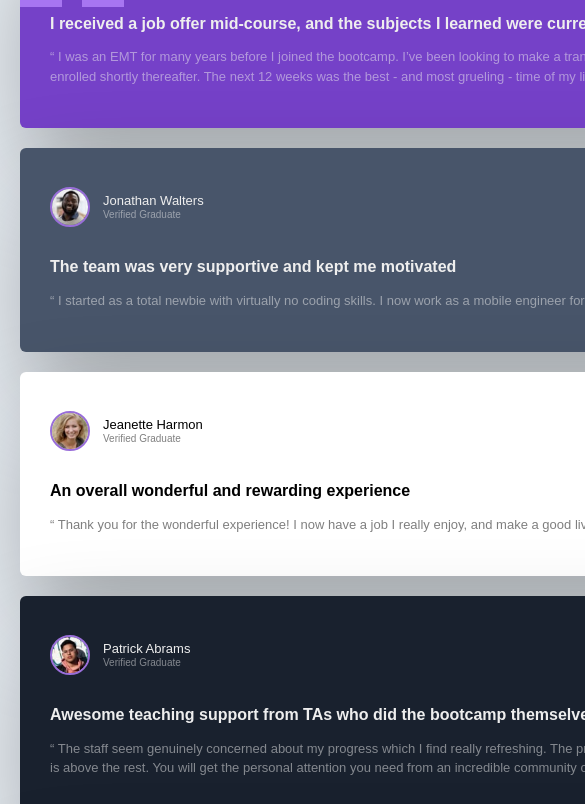
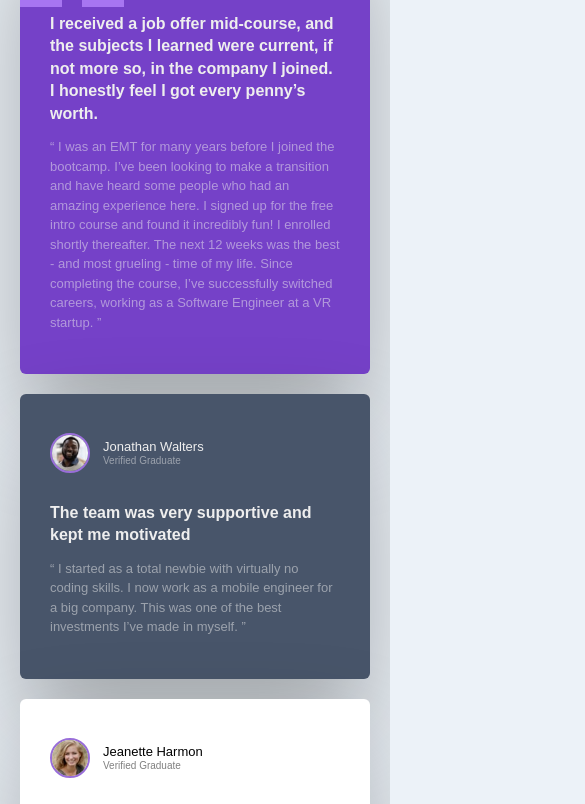
Before and after one commit to eva003n/Testimonials-grid-section, a plain HTML site: page index.html in a window 390 px wide. Shown: the part 115-919 px from the top of the page, 585 px wide, since content can reach past the window. Drawn offline with Linux system fonts and the light colour scheme.

Commit message:
add changes

```diff
--- a/design/style.css
+++ b/style.css
@@ -12,8 +12,7 @@
 }
 body {
   font-size: 13px;
-  width: 1440px;
-  /* height: 100svb; */
+
   background-color: white;
   font-family: sans-serif;
   color: #eee;
@@ -25,11 +24,13 @@ body {
   grid-template-columns: repeat(4, 1fr);
   gap: 20px;
   padding: 20px;
+  width: 1440px;
 }
 .testimonial-container .card {
   padding: 30px;
   border-radius: 6px;
   box-shadow: 0 48px 100px rgba(0, 0, 0, 0.3);
+  max-width: 100%;
 }
 
 .testimonial-container .header {
@@ -37,7 +38,7 @@ body {
   gap: 13px;
   height: 58px;
   align-items: center;
-   margin-bottom: 20px;
+  margin-bottom: 20px;
 }
 .testimonial-container .header img {
   width: 40px;
@@ -104,10 +105,9 @@ footer .attribution a {
   color: hsl(228, 45%, 44%);
 }
 
-@media (max-width: 768px) {
+@media (max-width: 970px) {
   .testimonial-container {
     grid-template-columns: 1fr;
-    width: 100%;
   }
   .card:nth-of-type(1) {
     grid-column: 1;
```
Also changed, not shown: index.html (renamed from design/index.html, +0 -1 lines), images/bg-pattern-quotation.svg (renamed from design/images/bg-pattern-quotation.svg), images/favicon-32x32.png (renamed from design/images/favicon-32x32.png), images/image-daniel.jpg (renamed from design/images/image-daniel.jpg), images/image-jeanette.jpg (renamed from design/images/image-jeanette.jpg), images/image-jonathan.jpg (renamed from design/images/image-jonathan.jpg), images/image-kira.jpg (renamed from design/images/image-kira.jpg), images/image-patrick.jpg (renamed from design/images/image-patrick.jpg), 1 other file.
